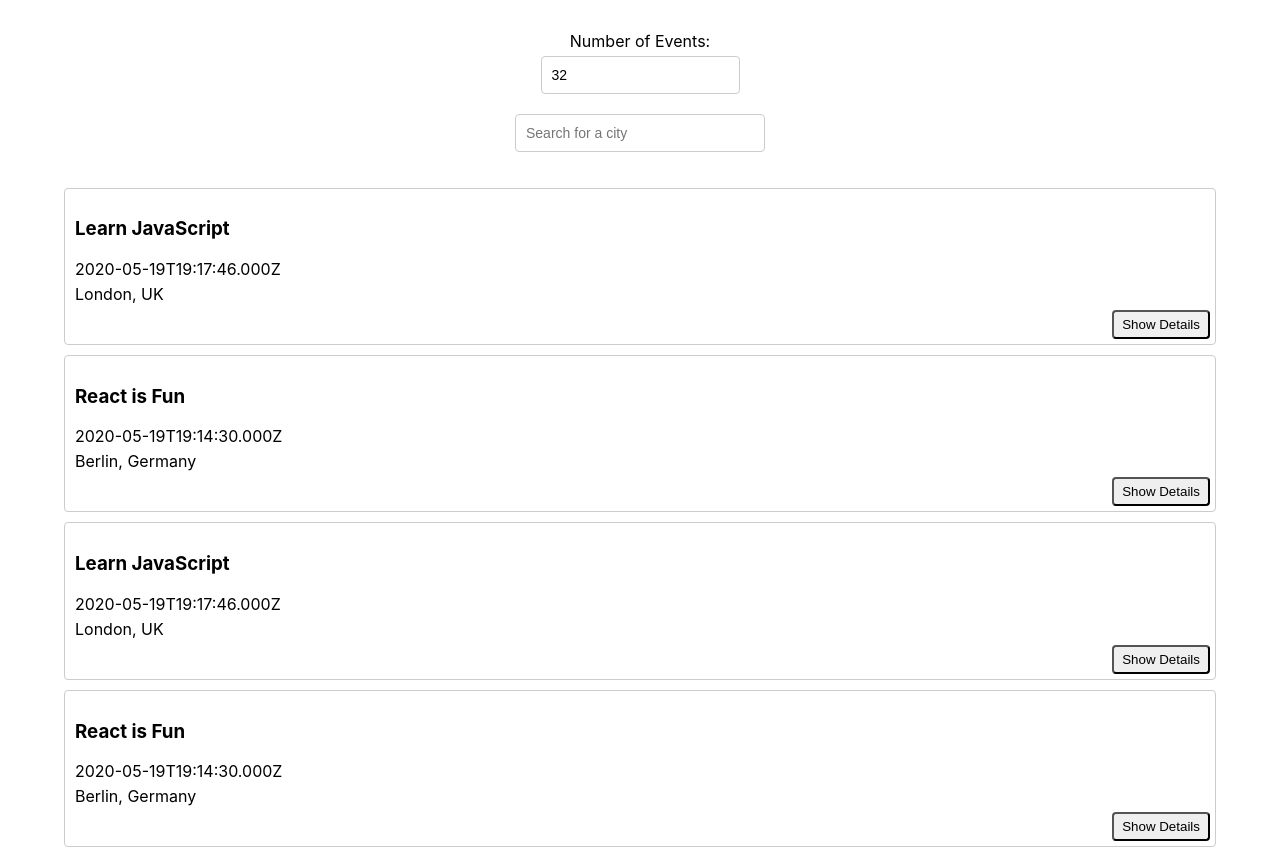
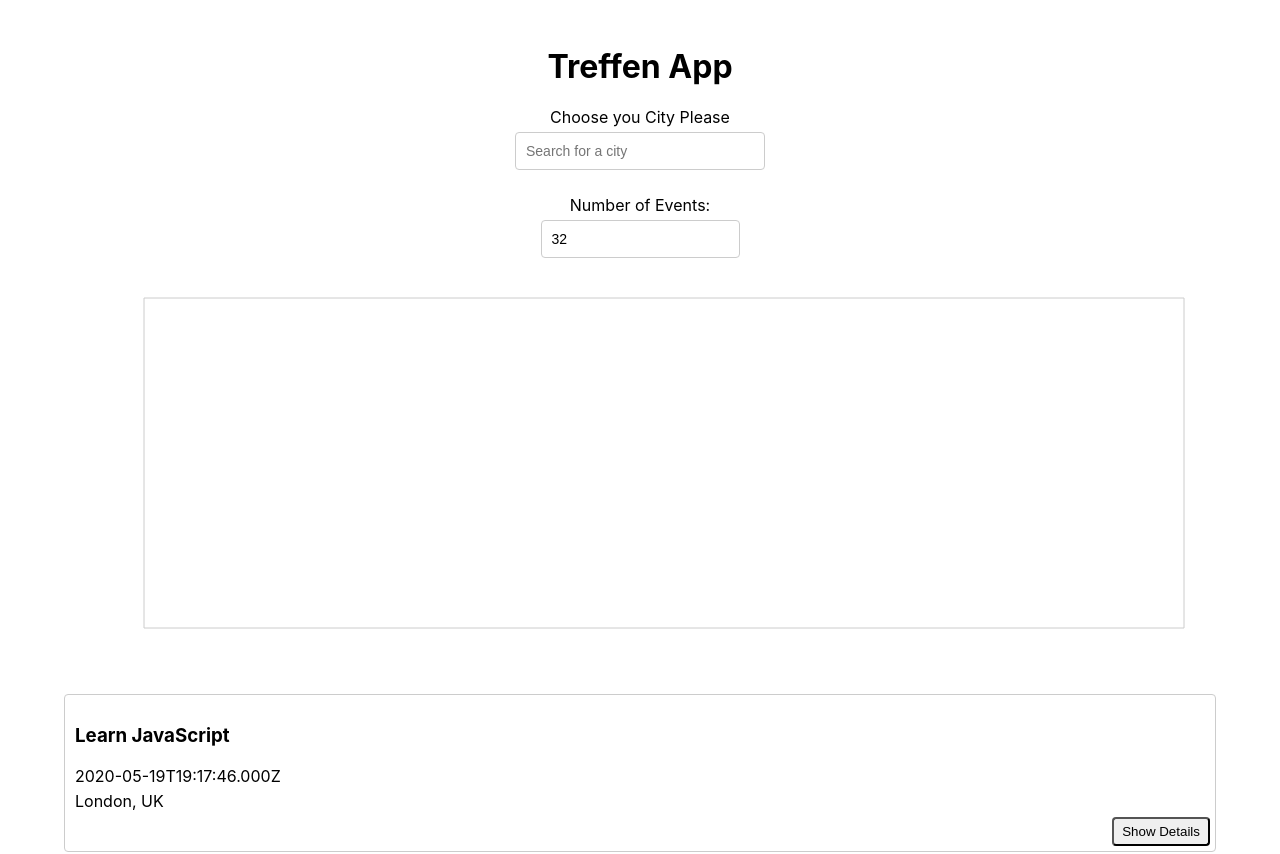
Before and after one commit to abomesto/treffen, a React (Create React App) app: page / in a window 1280 px wide. Shown: the top 854 px of the page. Built offline with nearby package versions, Linux system fonts and the light colour scheme; what atatus-spa would draw is missing.

Commit message:
Added City Chart

```diff
--- a/package.json
+++ b/package.json
@@ -11,6 +11,7 @@
     "react": "^18.2.0",
     "react-dom": "^18.2.0",
     "react-scripts": "5.0.1",
+    "recharts": "^2.10.1",
     "web-vitals": "^2.1.4",
     "workbox-background-sync": "^6.6.0",
     "workbox-broadcast-update": "^6.6.0",
--- a/src/App.js
+++ b/src/App.js
@@ -2,6 +2,7 @@
 import CitySearch from "./components/CitySearch";
 import EventList from "./components/EventList";
 import NumberOfEvents from "./components/NumberOfEvents";
+import CityEventsChart from "./components/CityEventsChart";
 import { extractLocations, getEvents } from "./api";
 import { InfoAlert, ErrorAlert, WarningAlert } from "./components/Alert";
 
@@ -37,20 +38,23 @@
 
   return (
     <div className="App">
+      <h1 className="title">Treffen App</h1>
+      <p>Choose you City Please</p>
       <div className="alerts-container">
         {infoAlert.length ? <InfoAlert text={infoAlert} /> : null}
         {errorAlert.length ? <ErrorAlert text={errorAlert} /> : null}
         {warningAlert.length ? <WarningAlert text={warningAlert} /> : null}
       </div>
-      <NumberOfEvents
-        setCurrentNOE={setCurrentNOE}
-        setErrorAlert={setErrorAlert}
-      />
       <CitySearch
         allLocations={allLocations}
         setCurrentCity={setCurrentCity}
         setInfoAlert={setInfoAlert}
       />
+      <NumberOfEvents
+        setCurrentNOE={setCurrentNOE}
+        setErrorAlert={setErrorAlert}
+      />
+      <CityEventsChart allLocations={allLocations} events={events} />
       <EventList events={events} />
     </div>
   );
--- /dev/null
+++ b/src/components/CityEventsChart.js
@@ -0,0 +1,49 @@
+import { useState, useEffect } from "react";
+import {
+  ScatterChart,
+  Scatter,
+  XAxis,
+  YAxis,
+  CartesianGrid,
+  Tooltip,
+  ResponsiveContainer,
+} from "recharts";
+
+const CityEventsChart = ({ allLocations, events }) => {
+  const [data, setData] = useState([]);
+
+  useEffect(() => {
+    setData(getData());
+  }, [`${data}`]);
+
+  const getData = () => {
+    const data = allLocations.map((location) => {
+      const count = events.filter(
+        (event) => event.location === location
+      ).length;
+      const city = location.split(", ")[0];
+      return { count, city };
+    });
+    return data;
+  };
+  return (
+    <ResponsiveContainer width="99%" height={400}>
+      <ScatterChart
+        margin={{
+          top: 20,
+          right: 20,
+          bottom: 20,
+          left: 20,
+        }}
+      >
+        <CartesianGrid />
+        `<XAxis type="category" dataKey="city" name="City" />` `
+        <YAxis type="number" dataKey="count" name="Number of events" />`
+        <Tooltip cursor={{ strokeDasharray: "3 3" }} />
+        <Scatter name="A school" data={data} fill="#8884d8" />
+      </ScatterChart>
+    </ResponsiveContainer>
+  );
+};
+
+export default CityEventsChart;
```
Also changed, not shown: 1 other file (tests, documents, lock files or other folders).
